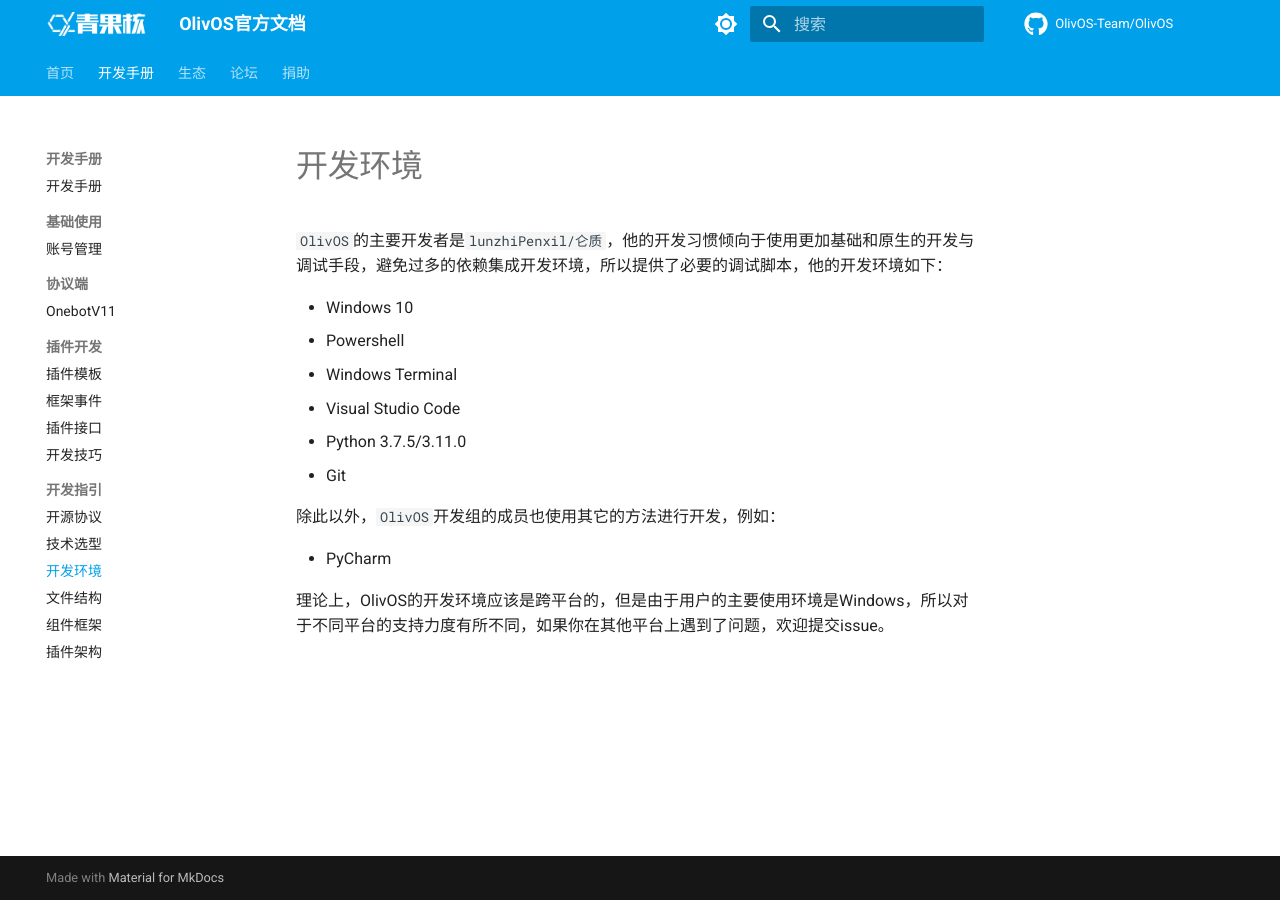
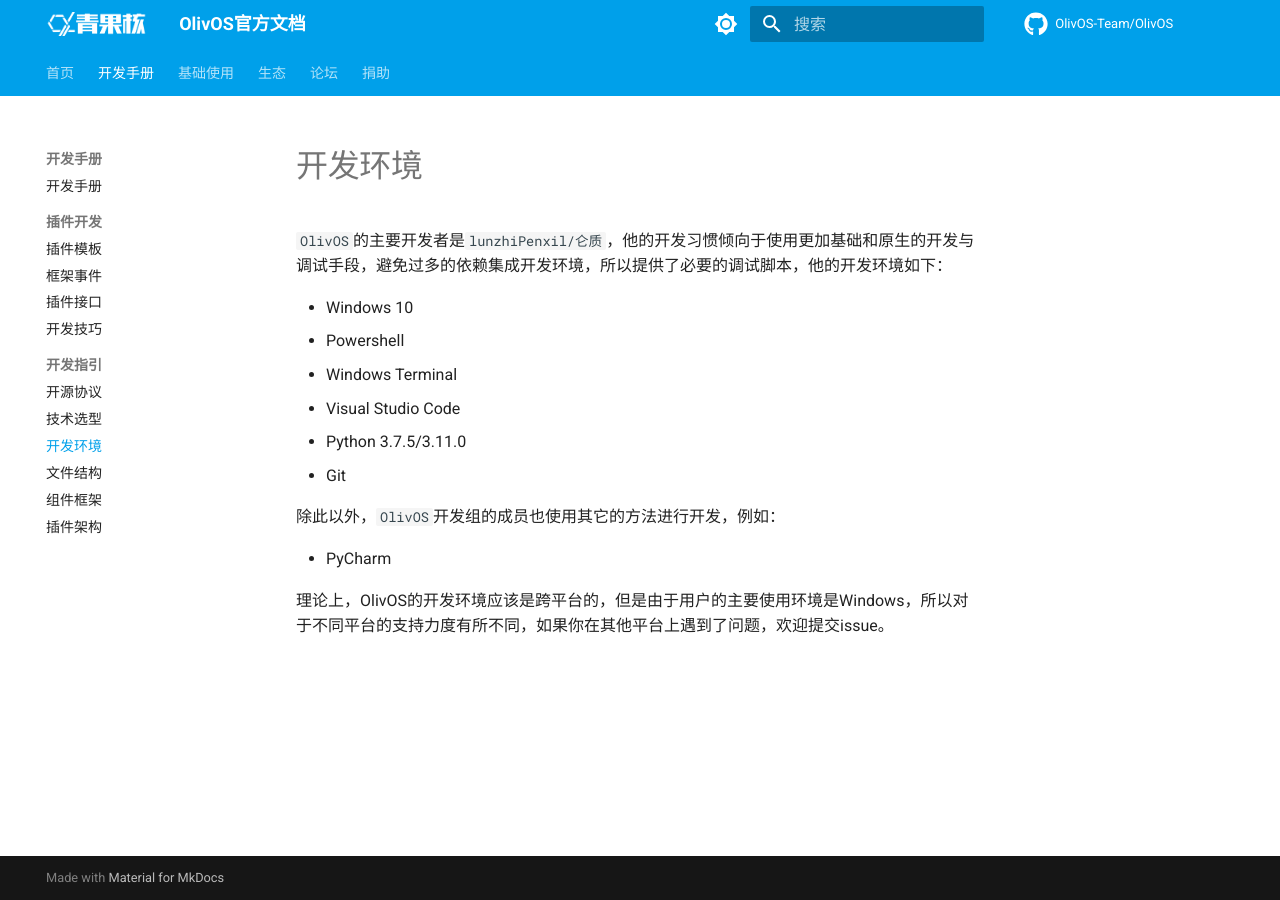
Before and after one commit to OlivOS-Team/OlivOSDoc, an MkDocs documentation site: the page built from docs/DevGuild/Env.md, in a window 1280 px wide. Built offline with MkDocs 1.6.1 and Material for MkDocs 9.7.7, drawn with Linux system fonts in a browser that asks for light colours; comment, search, counter and statistics services are not loaded; some of the changed lines change nothing that is shown.

Commit message:
Update mkdocs.yml

```diff
--- a/mkdocs.yml
+++ b/mkdocs.yml
@@ -63,10 +63,6 @@ nav:
   - 首页: index.md
   - 开发手册:
     - 开发手册: Intro.md
-    - 基础使用:
-      - 账号管理: User/Account.md
-    - 协议端:
-      - OnebotV11: Protocol/OlivOSOnebotV11.md
     - 插件开发:
       - 插件模板: DevPlugin/Template.md
       - 框架事件: DevPlugin/Event.md
@@ -81,6 +77,11 @@ nav:
       - 插件架构: DevGuild/Plugin.md
       #- 产品模型
       #- 实现细节
+  - 基础使用:
+    - 基础使用:
+      - 账号管理: User/Account.md
+    - 协议端:
+      - OnebotV11: Protocol/OlivOSOnebotV11.md
   - 生态: Community/EcoSystem.md
   - 论坛: https://forum.olivos.run
   - 捐助: https://afdian.net/@OlivOS
```
